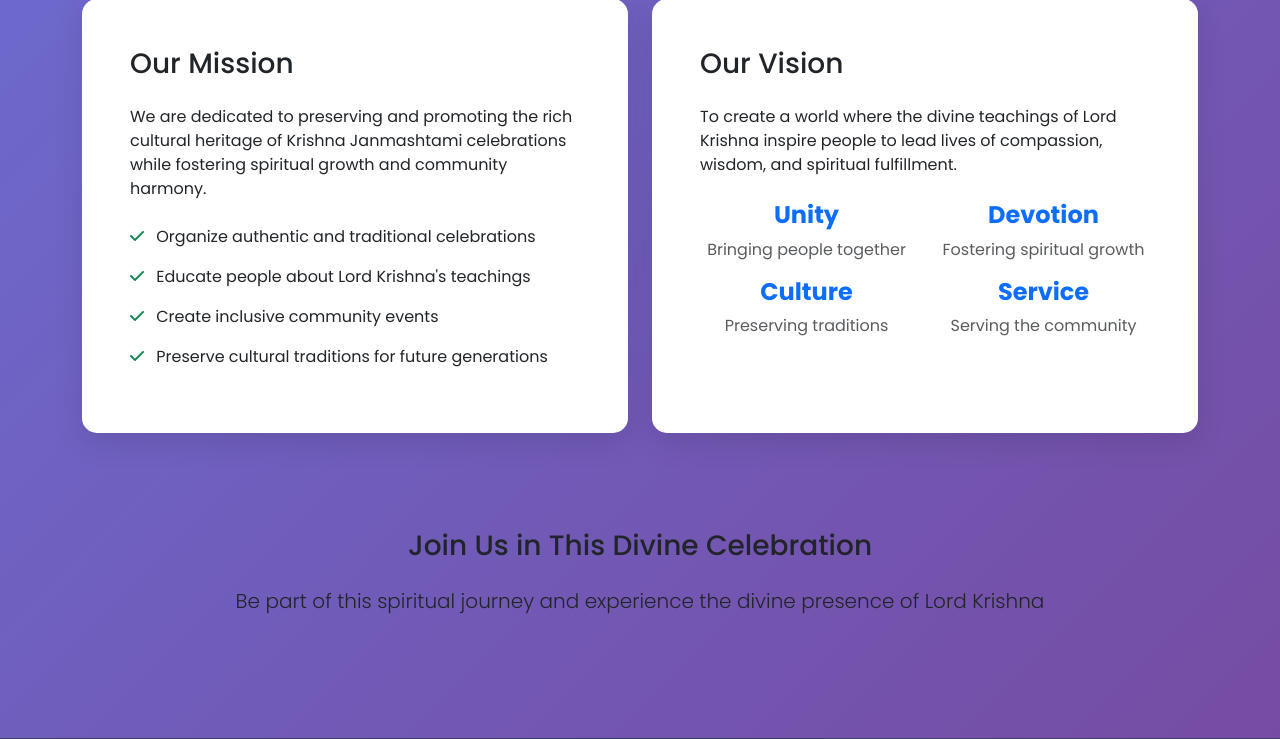
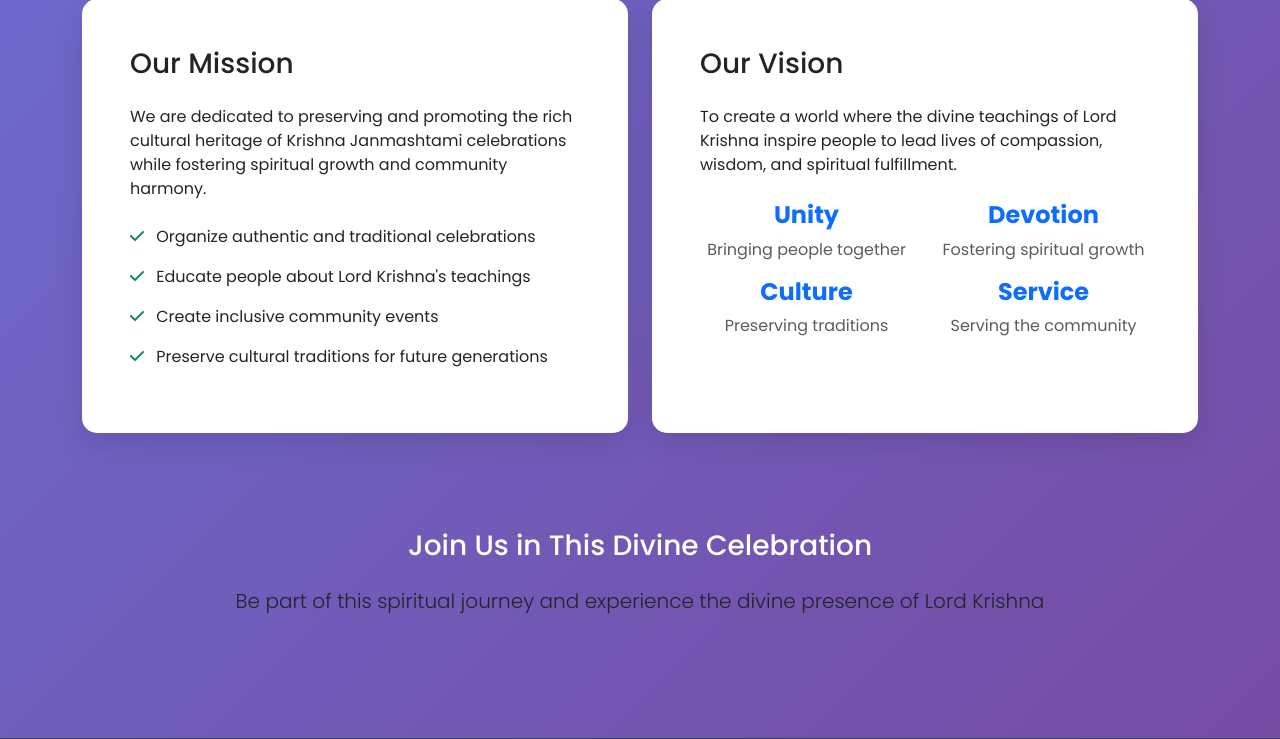
Before and after one commit to erru-2005/Krishna_Janmashtami, a Flask app: page /about in a window 1280 px wide. Shown: the part 1472-2211 px from the top of the page. Run offline with Flask 3, Linux system fonts and the light colour scheme.

Commit message:
chethan123456

```diff
--- a/templates/about.html
+++ b/templates/about.html
@@ -148,7 +148,7 @@
 <!-- Call to Action -->
 <section class="py-5">
     <div class="container text-center">
-        <h3 class="mb-4">Join Us in This Divine Celebration</h3>
+        <h3 class="mb-4 text-white">Join Us in This Divine Celebration</h3>
         <p class="lead mb-4">Be part of this spiritual journey and experience the divine presence of Lord Krishna</p>
     </div>
 </section>
```
